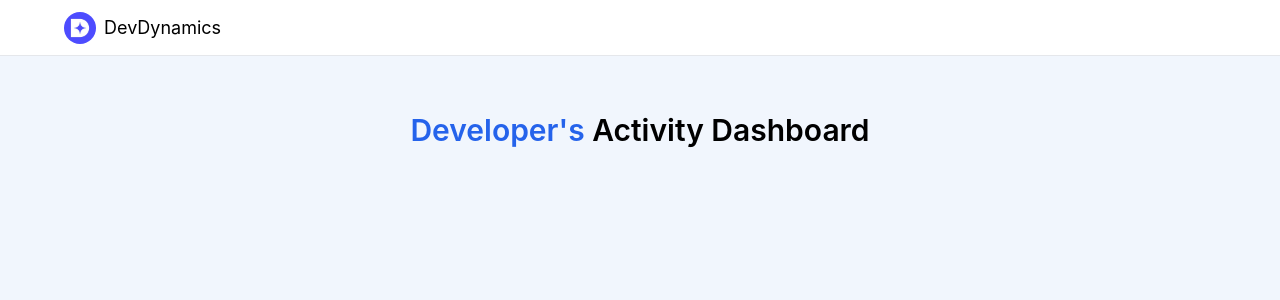
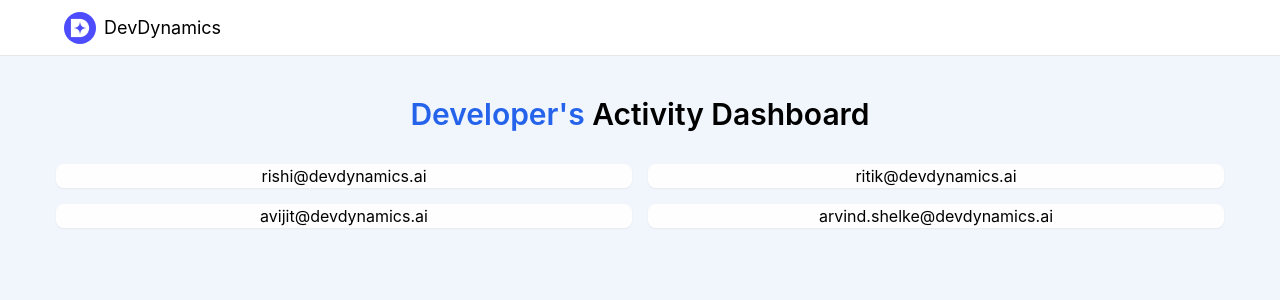
Before and after one commit to NegativE333/dev-dynamics-om-tekade, a React (Create React App) app: page / in a window 1280 px wide. Shown: the top 300 px of the page. Built offline with nearby package versions, Linux system fonts and the light colour scheme.

Commit message:
activity chart initial setup add

```diff
--- a/package.json
+++ b/package.json
@@ -10,7 +10,9 @@
     "@types/node": "^16.18.98",
     "@types/react": "^18.3.3",
     "@types/react-dom": "^18.3.0",
+    "chart.js": "^4.4.3",
     "react": "^18.3.1",
+    "react-chartjs-2": "^5.2.0",
     "react-dom": "^18.3.1",
     "react-scripts": "5.0.1",
     "recharts": "^2.12.7",
--- a/src/App.tsx
+++ b/src/App.tsx
@@ -4,6 +4,7 @@ import { DeveloperActivity } from './types';
 import sampleData from './data/sample-data.json';
 import { Navbar } from './components/Navbar';
 import { Heading } from './components/Heading';
+import { ActivityChart } from './components/ActivityChart';
 
 function App() {
 
@@ -13,12 +14,25 @@ function App() {
     setData(sampleData.data.AuthorWorklog.rows);
   }, []);
 
+  const filterWeeklyData = (developerActivity : DeveloperActivity) => {
+    return developerActivity.dayWiseActivity;
+  }
+
   console.log(data);
 
   return (
     <div className="h-[100%]">
       <Navbar />
       <Heading />
+      <div className='flex items-center justify-center flex-wrap gap-4 mt-8'>
+        {data.map((d) => (
+          <ActivityChart
+            key={d.name}
+            developerName={d.name}
+            data={d.dayWiseActivity}
+          />
+        ))}
+      </div>
     </div>
   );
 }
--- /dev/null
+++ b/src/components/ActivityChart.tsx
@@ -0,0 +1,35 @@
+import { DayWiseActivity } from "../types"
+
+type Props = {
+    data: DayWiseActivity[];
+    developerName: string;
+}
+
+export const ActivityChart = ({
+    data,
+    developerName
+}: Props) => {
+
+    const labels = data.map((day) => (
+        day.date
+    ));
+
+    const activities = data.reduce((a, day) => {
+        day.items.children.forEach(item => {
+            if(!a[item.label]){
+                a[item.label] = [];
+            }
+            a[item.label].push({x: day.date, y: parseInt(item.count)})
+        })
+        return a;
+    }, {} as Record<string, {x: string, y: number}[]>
+    );
+
+    return(
+        <div className="flex items-center justify-center w-[90%] md:w-[75%] lg:w-[45%] bg-white/90 rounded-lg shadow-sm">
+            <div>
+                {developerName}
+            </div>
+        </div>
+    )
+}
--- a/src/components/Heading.tsx
+++ b/src/components/Heading.tsx
@@ -2,7 +2,7 @@
 
 export const Heading = () => {
     return(
-        <div className="flex items-center justify-center pt-28">
+        <div className="flex items-center justify-center pt-24">
             <h2 className="text-3xl font-semibold">
                 <span className="text-blue-600">
                     Developer's
```
Also changed, not shown: src/types.ts (+6 -6 lines), 1 other file (tests, documents, lock files or other folders).
